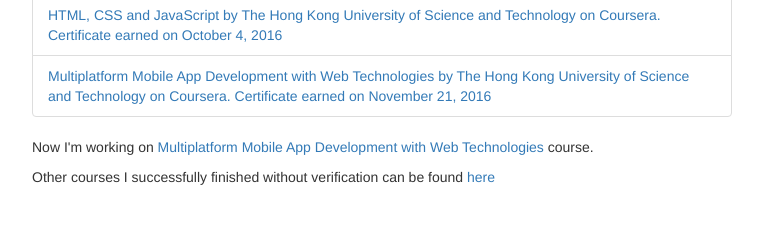
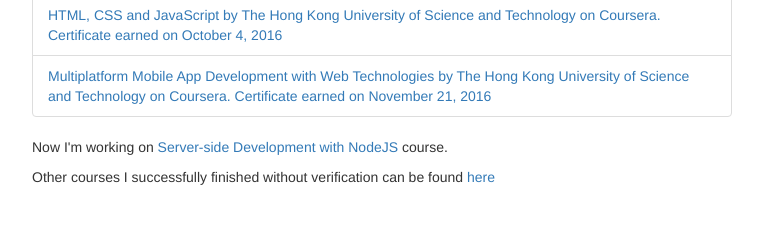
Before and after one commit to Eetin/web-resume, a website: page app/index.html in a window 1280 px wide. Shown: the part 1140-1369 px from the top of the page, without its empty margins (258-1021 px from the left). Drawn offline with nearby package versions, Linux system fonts and the light colour scheme; some packages are replaced by stand-ins of ours; files that its build step writes are made by us from their sources.

Commit message:
Change current course

```diff
--- a/app/views/main.html
+++ b/app/views/main.html
@@ -36,7 +36,7 @@
         </a>
       </li>
     </ul>
-    <p>Now I'm working on <a href="https://www.coursera.org/learn/hybrid-mobile-development">Multiplatform Mobile App Development with Web Technologies</a> course.</p>
+    <p>Now I'm working on <a href="https://www.coursera.org/learn/server-side-development">Server-side Development with NodeJS</a> course.</p>
     <p>Other courses I successfully finished without verification can be found <a ng-href="https://degreed.com/eetin/index/1#/collection?type=Course">here</a></p>
   </div>
   <div class="row marketing" ng-if="main.workshops.finished.length > 0">
```
